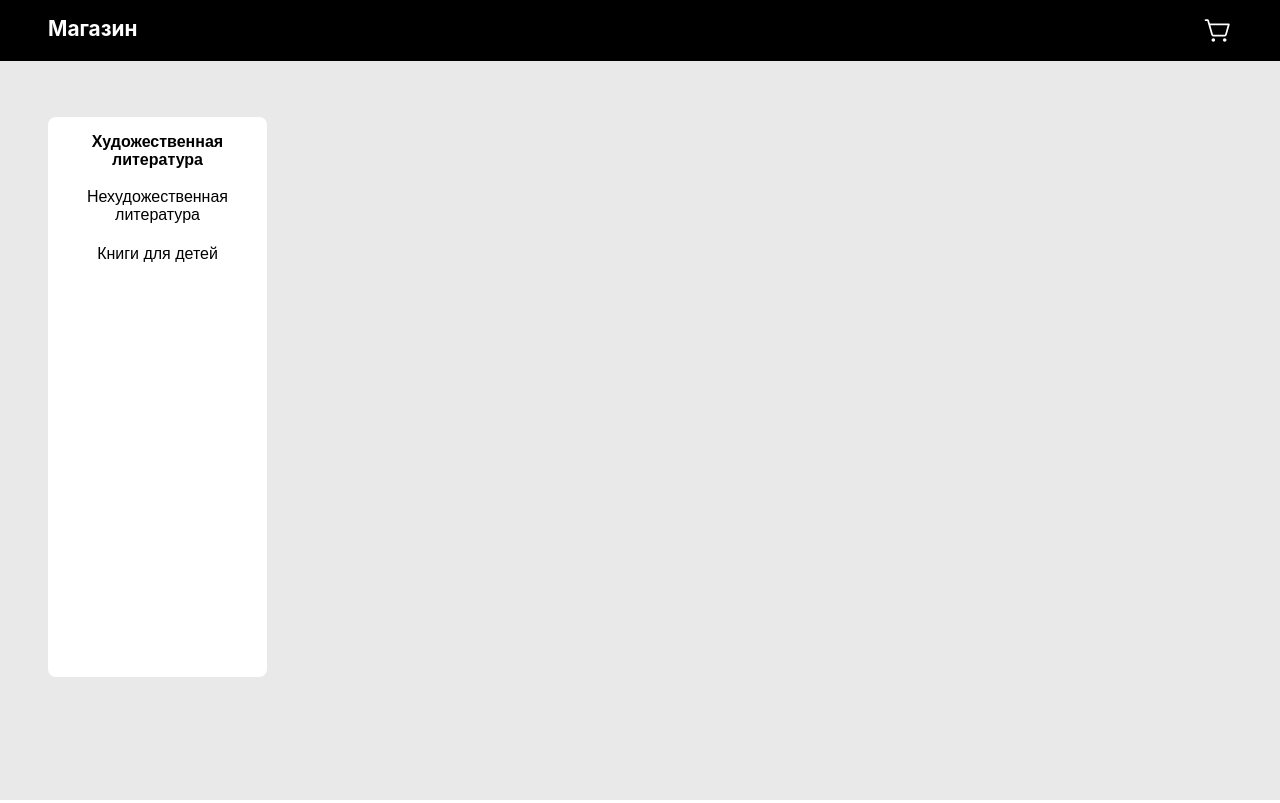
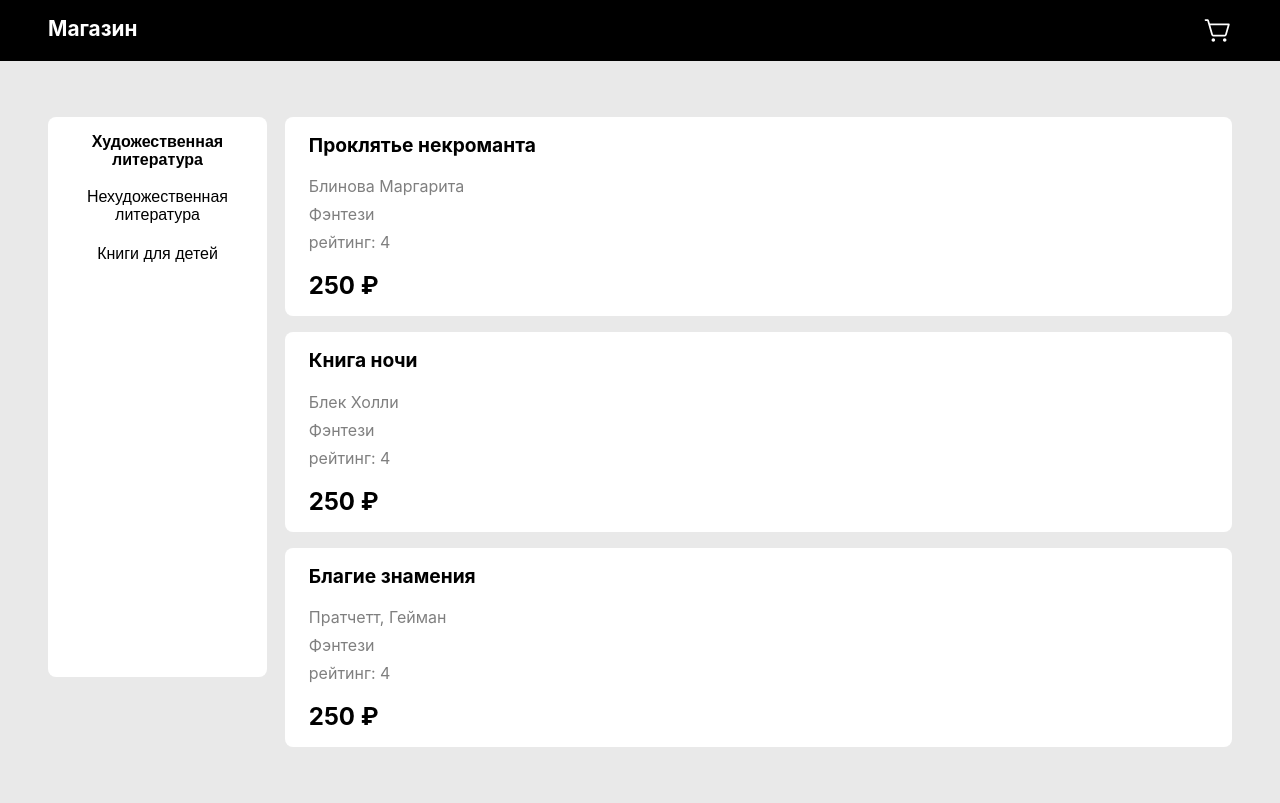
Before and after one commit to tizerr/yandex-intensive-react, a React (Create React App) app: page /categories/1 in a window 1280 px wide. Built offline with nearby package versions, Linux system fonts and the light colour scheme.

Commit message:
Add Book.jsx. Using mock data to represent books list

```diff
--- /dev/null
+++ b/src/components/Book.jsx
@@ -0,0 +1,50 @@
+import styled from "styled-components";
+
+export const Book = (props) => {
+    const book = props.book;
+    return (
+        <BookContainer className={props.className}>
+            <div>
+                <Title>{book.name}</Title>
+                <div>
+                    <Info>{book.authors.join(', ')}</Info>
+                    <Info>{book.genre}</Info>
+                    <Info>рейтинг: {book.rating}</Info>
+                    <Price>{book.price} ₽</Price>
+                </div>
+            </div>
+            {/*counter*/}
+        </BookContainer>
+    )
+}
+
+const BookContainer = styled.li`
+  background-color: white;
+  padding: 1rem 1.5rem;
+  border-radius: 0.5rem;
+  margin-bottom: 1rem;
+  :last-child {
+    margin-bottom: 0;
+  }
+  list-style-type: none;
+  display: flex;
+  align-items: ${props => props.bottomCounter ? 'end' : 'center'};
+  justify-content: space-between;
+`
+
+const Title = styled.h2`
+  font-size: 1.2rem;
+  font-weight: 700;
+  margin-bottom: 1.2rem;
+`
+
+const Info = styled.div`
+  color: rgb(0, 0, 0, 0.5);
+  margin-bottom: 0.5rem;
+`
+
+const Price = styled.div`
+  font-weight: 700;
+  font-size: 1.5rem;
+  margin-top: 1.2rem;
+`
--- a/src/pages/CatalogPage.jsx
+++ b/src/pages/CatalogPage.jsx
@@ -1,5 +1,6 @@
 import {useState} from "react";
 import styled from 'styled-components';
+import {Book} from "../components/Book";
 
 export const CatalogPage = (props) => {
     const [activeCategory, setActiveCategory] = useState(props.categories[0]);
@@ -12,7 +13,9 @@ export const CatalogPage = (props) => {
                 }
             </Categories>
             <Books>
-
+                {
+                    activeCategory.books.map((book) => <Book key={book.id} book={book}/>)
+                }
             </Books>
         </PageContainer>
     )
```
